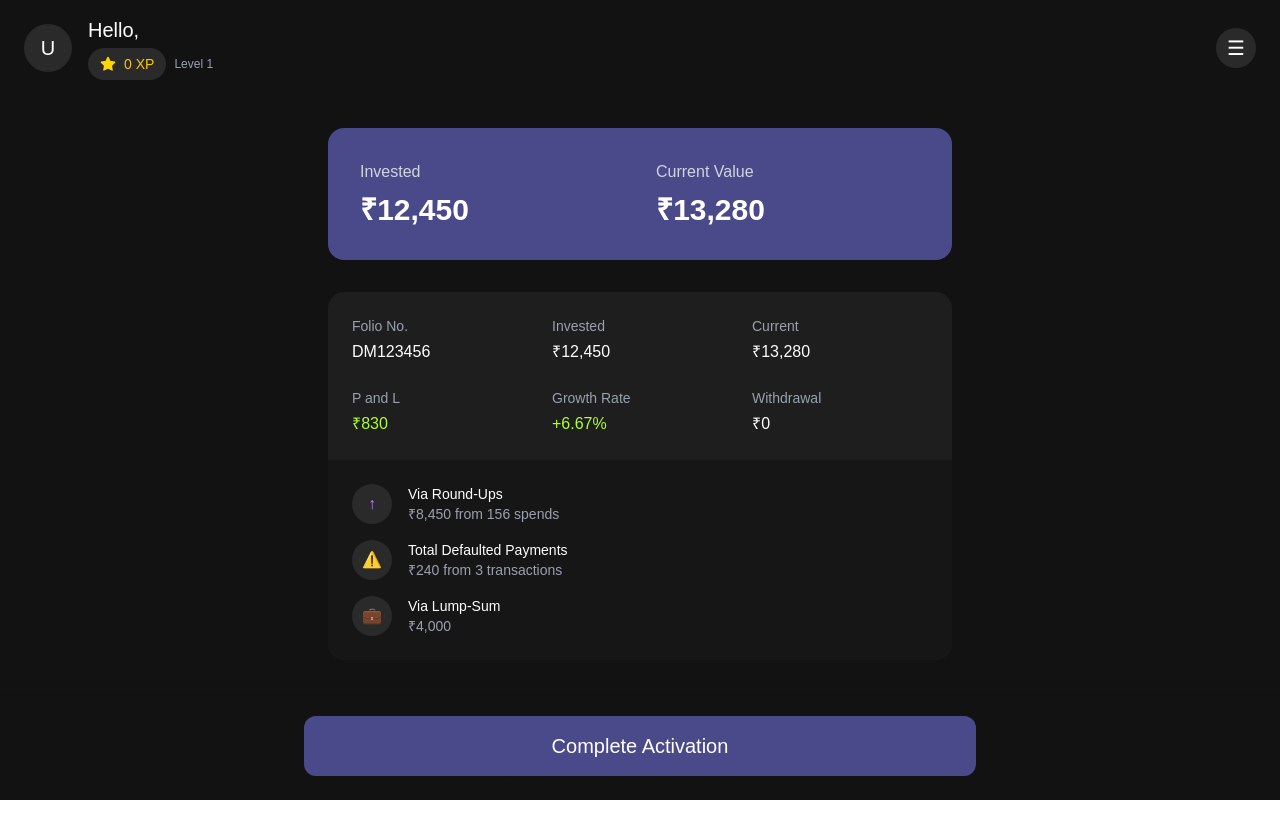
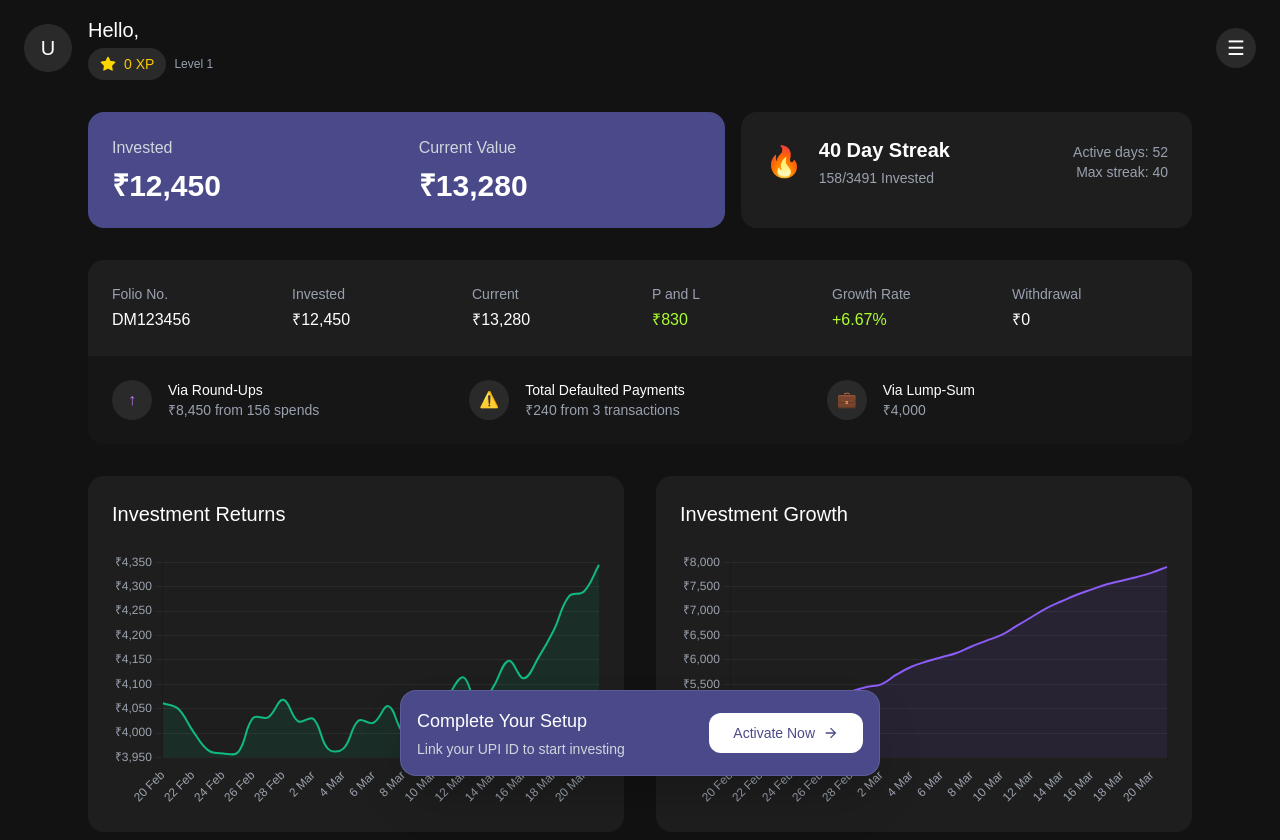
Before and after one commit to raghuramalur/investapp-master, a Next.js app: page /dashboard in a window 1280 px wide. Shown: the top 840 px of the page. Before the commit the page ends 800 px from the top, so only its background shows below. Built offline with nearby package versions, Linux system fonts and the light colour scheme.

Commit message:
final commit front end

```diff
--- a/src/app/dashboard/page.js
+++ b/src/app/dashboard/page.js
@@ -39,10 +39,40 @@ export default function Dashboard() {
   const [showGrowthGraph, setShowGrowthGraph] = useState(false);
   const [hoverTimeout, setHoverTimeout] = useState(null);
   const [showTimeout, setShowTimeout] = useState(null);
-  const [streak, setStreak] = useState(7);
-  const [showStreak, setShowStreak] = useState(true);
-  const [totalInvested, setTotalInvested] = useState(3450);
-  const [transactionsToday, setTransactionsToday] = useState(5);
+  const [streak, setStreak] = useState(40);
+  const [totalSolved, setTotalSolved] = useState(158);
+  const [totalAvailable, setTotalAvailable] = useState(3491);
+  const [showStreakDetails, setShowStreakDetails] = useState(false);
+  const [installDate, setInstallDate] = useState(null);
+  const [activeInvestmentDays, setActiveInvestmentDays] = useState(52);
+  const [maxStreak, setMaxStreak] = useState(40);
+  const [badges, setBadges] = useState([
+    {
+      id: 1,
+      name: '50 Days Badge 2024',
+      icon: (
+        <svg className="w-8 h-8" viewBox="0 0 24 24" fill="none" xmlns="http://www.w3.org/2000/svg">
+          <path d="M12 15C13.6569 15 15 13.6569 15 12C15 10.3431 13.6569 9 12 9C10.3431 9 9 10.3431 9 12C9 13.6569 10.3431 15 12 15Z" fill="#FFD700"/>
+          <path fillRule="evenodd" clipRule="evenodd" d="M12 3C7.02944 3 3 7.02944 3 12C3 16.9706 7.02944 21 12 21C16.9706 21 21 16.9706 21 12C21 7.02944 16.9706 3 12 3ZM12 18C8.68629 18 6 15.3137 6 12C6 8.68629 8.68629 6 12 6C15.3137 6 18 8.68629 18 12C18 15.3137 15.3137 18 12 18Z" fill="#FFD700"/>
+        </svg>
+      ),
+      isRecent: true,
+      earnedDate: '2024-03-15',
+      color: '#FFD700'
+    },
+    {
+      id: 2,
+      name: 'Early Investor',
+      icon: (
+        <svg className="w-8 h-8" viewBox="0 0 24 24" fill="none" xmlns="http://www.w3.org/2000/svg">
+          <path d="M12 2L15.09 8.26L22 9.27L17 14.14L18.18 21.02L12 17.77L5.82 21.02L7 14.14L2 9.27L8.91 8.26L12 2Z" fill="#00B8A3"/>
+        </svg>
+      ),
+      isRecent: false,
+      earnedDate: '2024-03-01',
+      color: '#00B8A3'
+    }
+  ]);
   const router = useRouter();
 
   useEffect(() => {
@@ -52,18 +82,22 @@ export default function Dashboard() {
     setUserName(storedName);
     setXp(userXp);
 
+    // Set install date if not already set
+    const storedInstallDate = localStorage.getItem('installDate');
+    if (!storedInstallDate) {
+      const currentDate = new Date().toISOString();
+      localStorage.setItem('installDate', currentDate);
+      setInstallDate(new Date(currentDate));
+    } else {
+      setInstallDate(new Date(storedInstallDate));
+    }
+
     // Check if UPI setup is complete
     const upiSetupComplete = localStorage.getItem('upiSetupComplete') === 'true';
     setIsUPISetup(upiSetupComplete);
 
     // Generate mock data for graphs
     generateMockData();
-
-    // For prototype: Auto-hide streak after 1.5 seconds
-    const timer = setTimeout(() => {
-      setShowStreak(false);
-    }, 1500);
-    return () => clearTimeout(timer);
   }, []);
 
   const generateMockData = () => {
@@ -290,11 +324,11 @@ export default function Dashboard() {
   return (
     <div className="min-h-screen bg-[#121212] text-white relative">
       {/* Streak Notification - Shows at the top */}
-      {showStreak && (
+      {showStreakDetails && (
         <div className="fixed top-4 left-1/2 -translate-x-1/2 z-50 w-[90%] max-w-sm">
           <div className="bg-gradient-to-r from-orange-500 to-red-600 rounded-lg p-2.5 shadow-2xl relative overflow-hidden flex items-center justify-center gap-2 animate-streak-fade">
             <button
-              onClick={() => setShowStreak(false)}
+              onClick={() => setShowStreakDetails(false)}
               className="absolute -top-1 -right-1 w-6 h-6 bg-black/30 backdrop-blur-sm rounded-full flex items-center justify-center text-lg font-bold text-white/90 hover:text-white hover:bg-black/40 transition-all"
             >
               ×
@@ -303,7 +337,7 @@ export default function Dashboard() {
             <div className="text-center text-white flex items-center gap-2">
               <span className="text-lg font-bold whitespace-nowrap">{streak} Day Streak!</span>
               <div className="bg-white/20 rounded-md px-2 py-0.5 text-sm">
-                <span className="font-bold">{transactionsToday}</span> today
+                <span className="font-bold">{totalSolved}/{totalAvailable}</span>
               </div>
             </div>
           </div>
@@ -336,6 +370,8 @@ export default function Dashboard() {
               </div>
             </div>
           </div>
+          <div className="flex items-center gap-4">
+            {/* Remove Badges Preview and keep only menu button */}
             <button
               onClick={() => setShowMenu(true)}
               className="w-10 h-10 flex items-center justify-center rounded-full bg-[#2A2A2A] hover:bg-[#3A3A3A] transition-colors duration-200"
@@ -344,20 +380,22 @@ export default function Dashboard() {
             </button>
           </div>
         </div>
+      </div>
 
       {/* Profile Details Modal */}
       {showProfile && (
         <>
-          {/* Overlay */}
           <div
             className="fixed inset-0 bg-black bg-opacity-50 z-40"
             onClick={() => setShowProfile(false)}
           />
 
-          {/* Profile Modal */}
-          <div className="fixed left-1/2 top-1/2 -translate-x-1/2 -translate-y-1/2 w-full max-w-sm bg-[#1A1A1A] rounded-2xl z-50 overflow-hidden">
+          <div className="fixed inset-0 flex items-center justify-center z-50 p-4">
+            <div className="w-full max-w-5xl h-[90vh] bg-[#1A1A1A] rounded-2xl overflow-hidden flex flex-col md:flex-row">
+              {/* Left Column - Header and Basic Info */}
+              <div className="w-full md:w-[320px] relative">
                 {/* Profile Header */}
-            <div className="relative h-32 bg-gradient-to-r from-purple-500 to-blue-500">
+                <div className="h-32 bg-gradient-to-r from-purple-500 to-blue-500">
                   <button
                     onClick={() => setShowProfile(false)}
                     className="absolute top-4 right-4 w-8 h-8 flex items-center justify-center rounded-full bg-black bg-opacity-30 text-white hover:bg-opacity-40 transition-all duration-200"
@@ -373,24 +411,57 @@ export default function Dashboard() {
                   </div>
                 </div>
 
-            {/* Profile Content */}
+                {/* Basic Info */}
                 <div className="p-6">
                   <h2 className="text-2xl font-bold mb-1">{userName}</h2>
                   <p className="text-gray-400 mb-6">Member since March 2024</p>
 
                   {/* Stats Grid */}
-              <div className="grid grid-cols-3 gap-4 mb-6">
-                <div className="bg-[#2A2A2A] rounded-xl p-4 text-center">
-                  <div className="text-yellow-400 text-xl font-bold mb-1">{xp.toLocaleString()}</div>
+                  <div className="grid grid-cols-3 gap-3">
+                    <div className="bg-[#2A2A2A] rounded-xl p-3 text-center">
+                      <div className="text-yellow-400 text-lg font-bold mb-1">{xp.toLocaleString()}</div>
                       <div className="text-xs text-gray-400">XP Points</div>
                     </div>
-                <div className="bg-[#2A2A2A] rounded-xl p-4 text-center">
-                  <div className="text-purple-400 text-xl font-bold mb-1">{Math.floor(xp/1000) + 1}</div>
+                    <div className="bg-[#2A2A2A] rounded-xl p-3 text-center">
+                      <div className="text-purple-400 text-lg font-bold mb-1">{Math.floor(xp/1000) + 1}</div>
                       <div className="text-xs text-gray-400">Level</div>
                     </div>
-                <div className="bg-[#2A2A2A] rounded-xl p-4 text-center">
-                  <div className="text-green-400 text-xl font-bold mb-1">156</div>
+                    <div className="bg-[#2A2A2A] rounded-xl p-3 text-center">
+                      <div className="text-green-400 text-lg font-bold mb-1">156</div>
                       <div className="text-xs text-gray-400">Investments</div>
+                    </div>
+                  </div>
+                </div>
+              </div>
+
+              {/* Right Column - Scrollable Content */}
+              <div className="flex-1 overflow-y-auto border-t md:border-t-0 md:border-l border-[#2A2A2A]">
+                <div className="p-6">
+                  {/* Badges Section */}
+                  <div className="mb-6">
+                    <div className="flex justify-between items-center mb-4">
+                      <h3 className="text-lg font-medium">Badges</h3>
+                      <span className="text-gray-400 text-sm">{badges.length} earned</span>
+                    </div>
+                    <div className="grid grid-cols-1 md:grid-cols-2 gap-3">
+                      {badges.map(badge => (
+                        <div key={badge.id} className="flex items-center gap-3 bg-[#2A2A2A] rounded-xl p-4">
+                          <div className="flex-shrink-0 w-12 h-12 bg-[#1E1E1E] rounded-full flex items-center justify-center">
+                            {badge.icon}
+                          </div>
+                          <div className="min-w-0 flex-1">
+                            <div className="font-medium truncate">{badge.name}</div>
+                            <div className="text-sm text-gray-400">
+                              Earned {new Date(badge.earnedDate).toLocaleDateString('en-US', { month: 'long', day: 'numeric', year: 'numeric' })}
+                            </div>
+                          </div>
+                          {badge.isRecent && (
+                            <div className="flex-shrink-0 px-2 py-1 bg-[#4A4A8A] text-xs rounded-full">
+                              Recent
+                            </div>
+                          )}
+                        </div>
+                      ))}
                     </div>
                   </div>
 
@@ -402,7 +473,7 @@ export default function Dashboard() {
                     </div>
                     <div className="h-2 bg-[#2A2A2A] rounded-full overflow-hidden">
                       <div
-                    className="h-full bg-gradient-to-r from-yellow-400 to-yellow-500 rounded-full"
+                        className="h-full bg-gradient-to-r from-yellow-400 to-yellow-500 rounded-full transition-all duration-300"
                         style={{ width: `${(xp % 1000) / 10}%` }}
                       />
                     </div>
@@ -410,15 +481,15 @@ export default function Dashboard() {
 
                   {/* Account Details */}
                   <div className="space-y-4">
-                <div className="flex justify-between items-center">
+                    <div className="flex justify-between items-center py-3 border-b border-[#2A2A2A]">
                       <div className="text-gray-400">UPI ID</div>
                       <div>{localStorage.getItem('upiId') || 'Not set up'}</div>
                     </div>
-                <div className="flex justify-between items-center">
+                    <div className="flex justify-between items-center py-3 border-b border-[#2A2A2A]">
                       <div className="text-gray-400">Phone</div>
                       <div>{localStorage.getItem('phoneNumber') || 'Not available'}</div>
                     </div>
-                <div className="flex justify-between items-center">
+                    <div className="flex justify-between items-center py-3 border-b border-[#2A2A2A]">
                       <div className="text-gray-400">Email</div>
                       <div>{localStorage.getItem('email') || 'Not available'}</div>
                     </div>
@@ -434,6 +505,8 @@ export default function Dashboard() {
                   >
                     Edit Profile
                   </button>
+                </div>
+              </div>
             </div>
           </div>
         </>
@@ -495,9 +568,12 @@ export default function Dashboard() {
       )}
 
       {/* Main Dashboard Content */}
-      <div className="max-w-2xl mx-auto px-6 py-8">
+      <div className="max-w-6xl mx-auto px-6 py-4">
+        {/* Investment Summary Cards Row */}
+        <div className="grid grid-cols-1 md:grid-cols-12 gap-4 mb-8">
           {/* Investment Summary Card */}
-        <div className="bg-[#4A4A8A] rounded-2xl p-8 mb-8 grid grid-cols-2 gap-8">
+          <div className="md:col-span-7 bg-[#4A4A8A] rounded-2xl p-6">
+            <div className="grid grid-cols-2 gap-6">
               <div>
                 <div className="text-gray-300 mb-2">Invested</div>
                 <div className="text-3xl font-bold">₹12,450</div>
@@ -507,11 +583,35 @@ export default function Dashboard() {
                 <div className="text-3xl font-bold">₹13,280</div>
               </div>
             </div>
+          </div>
+
+          {/* Streak Display Card */}
+          <div
+            className="md:col-span-5 bg-[#1E1E1E] rounded-2xl p-6 cursor-pointer hover:bg-[#252525] transition-colors duration-200"
+            onClick={() => setShowStreakDetails(!showStreakDetails)}
+          >
+            <div className="flex items-center justify-between">
+              <div className="flex items-center gap-4">
+                <div className="text-3xl">🔥</div>
+                <div>
+                  <div className="text-xl font-bold">{streak} Day Streak</div>
+                  <div className="text-gray-400 text-sm mt-1">
+                    {totalSolved}/{totalAvailable} Invested
+                  </div>
+                </div>
+              </div>
+              <div className="text-gray-400 text-sm text-right">
+                <div>Active days: {activeInvestmentDays}</div>
+                <div>Max streak: {maxStreak}</div>
+              </div>
+            </div>
+          </div>
+        </div>
 
         {/* Fund Details Card */}
         <div className="bg-[#1E1E1E] rounded-2xl overflow-hidden mb-8">
           {/* Fund Stats Grid */}
-          <div className="grid grid-cols-2 md:grid-cols-3 gap-6 p-6">
+          <div className="grid grid-cols-3 md:grid-cols-6 gap-6 p-6">
             <div>
               <div className="text-gray-400 text-sm mb-1">Folio No.</div>
               <div>DM123456</div>
@@ -527,16 +627,6 @@ export default function Dashboard() {
             <div>
               <div
                 onClick={() => setShowPandLGraph(true)}
-                onMouseEnter={() => {
-                  clearTimeout(hoverTimeout);
-                  const timeout = setTimeout(() => setShowPandLGraph(true), 1000);
-                  setShowTimeout(timeout);
-                }}
-                onMouseLeave={() => {
-                  if (!showPandLGraph) {
-                    clearTimeout(showTimeout);
-                  }
-                }}
                 className="w-full text-left hover:opacity-80 transition-opacity duration-200 cursor-pointer relative"
               >
                 <div className="text-gray-400 text-sm mb-1">P and L</div>
@@ -546,16 +636,6 @@ export default function Dashboard() {
             <div>
               <div
                 onClick={() => setShowGrowthGraph(true)}
-                onMouseEnter={() => {
-                  clearTimeout(hoverTimeout);
-                  const timeout = setTimeout(() => setShowGrowthGraph(true), 1000);
-                  setShowTimeout(timeout);
-                }}
-                onMouseLeave={() => {
-                  if (!showGrowthGraph) {
-                    clearTimeout(showTimeout);
-                  }
-                }}
                 className="w-full text-left hover:opacity-80 transition-opacity duration-200 cursor-pointer relative"
               >
                 <div className="text-gray-400 text-sm mb-1">Growth Rate</div>
@@ -569,7 +649,8 @@ export default function Dashboard() {
           </div>
 
           {/* Investment Methods */}
-          <div className="bg-[#161616] p-6 space-y-4">
+          <div className="bg-[#161616] p-6">
+            <div className="grid grid-cols-1 md:grid-cols-3 gap-4">
               <div className="flex items-center gap-4">
                 <div className="w-10 h-10 bg-[#2A2A2A] rounded-full flex items-center justify-center text-purple-400">↑</div>
                 <div>
@@ -590,6 +671,26 @@ export default function Dashboard() {
                   <div className="text-sm">Via Lump-Sum</div>
                   <div className="text-gray-400 text-sm">₹4,000</div>
                 </div>
+              </div>
+            </div>
+          </div>
+        </div>
+
+        {/* Charts Section */}
+        <div className="grid grid-cols-1 md:grid-cols-2 gap-8">
+          {/* P&L Chart */}
+          <div className="bg-[#1E1E1E] rounded-2xl p-6">
+            <h2 className="text-xl font-medium mb-6">Investment Returns</h2>
+            <div className="h-64 relative">
+              <Line data={returnsChartData} options={chartOptions} />
+            </div>
+          </div>
+
+          {/* Growth Chart */}
+          <div className="bg-[#1E1E1E] rounded-2xl p-6">
+            <h2 className="text-xl font-medium mb-6">Investment Growth</h2>
+            <div className="h-64 relative">
+              <Line data={investmentChartData} options={chartOptions} />
             </div>
           </div>
         </div>
@@ -689,14 +790,23 @@ export default function Dashboard() {
 
       {/* Complete Activation Button - Only show if UPI is not set up */}
       {!isUPISetup && (
-        <div className="fixed bottom-0 left-0 right-0 p-6 bg-gradient-to-t from-[#121212] to-transparent">
-          <div className="max-w-2xl mx-auto">
+        <div className="fixed bottom-6 left-1/2 -translate-x-1/2 z-30 w-full max-w-lg px-4">
+          <div className="bg-[#4A4A8A] rounded-2xl p-4 shadow-2xl backdrop-blur-lg border border-white/10">
+            <div className="flex items-center gap-4">
+              <div className="flex-1">
+                <h3 className="text-lg font-medium mb-1">Complete Your Setup</h3>
+                <p className="text-sm text-gray-300">Link your UPI ID to start investing</p>
+              </div>
               <button
                 onClick={() => router.push('/activation')}
-              className="w-full bg-[#4A4A8A] text-white py-4 rounded-xl text-xl font-medium hover:bg-[#5A5A9A] transition-all duration-200"
+                className="bg-white text-[#4A4A8A] px-6 py-2.5 rounded-xl text-sm font-medium hover:bg-gray-100 transition-all duration-200 flex items-center gap-2"
               >
-              Complete Activation
+                Activate Now
+                <svg className="w-4 h-4" viewBox="0 0 24 24" fill="currentColor">
+                  <path d="M12 4L10.59 5.41L16.17 11H4V13H16.17L10.59 18.59L12 20L20 12L12 4Z" fill="currentColor"/>
+                </svg>
               </button>
+            </div>
           </div>
         </div>
       )}
```
Lines whose indentation alone changed are shown as unchanged.
